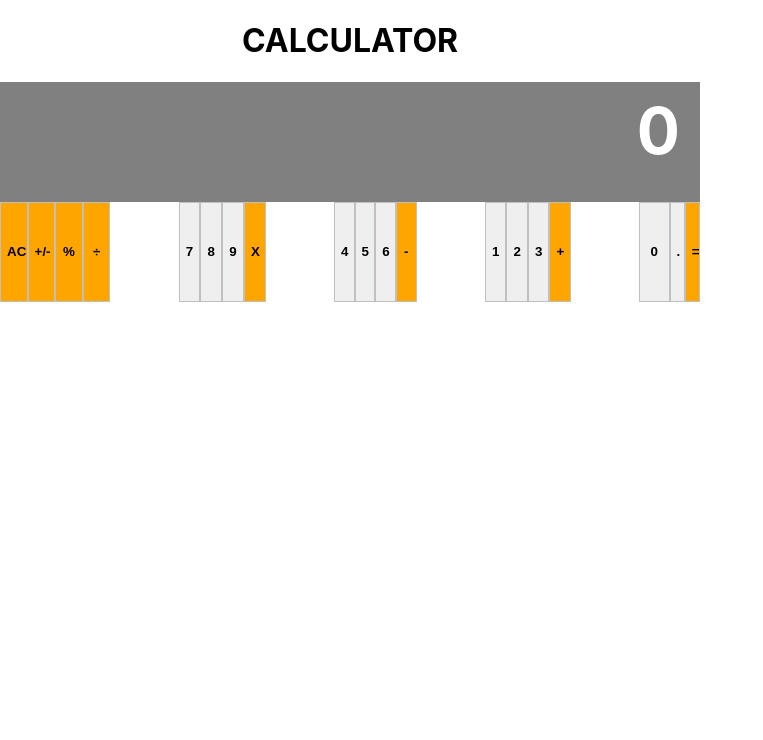
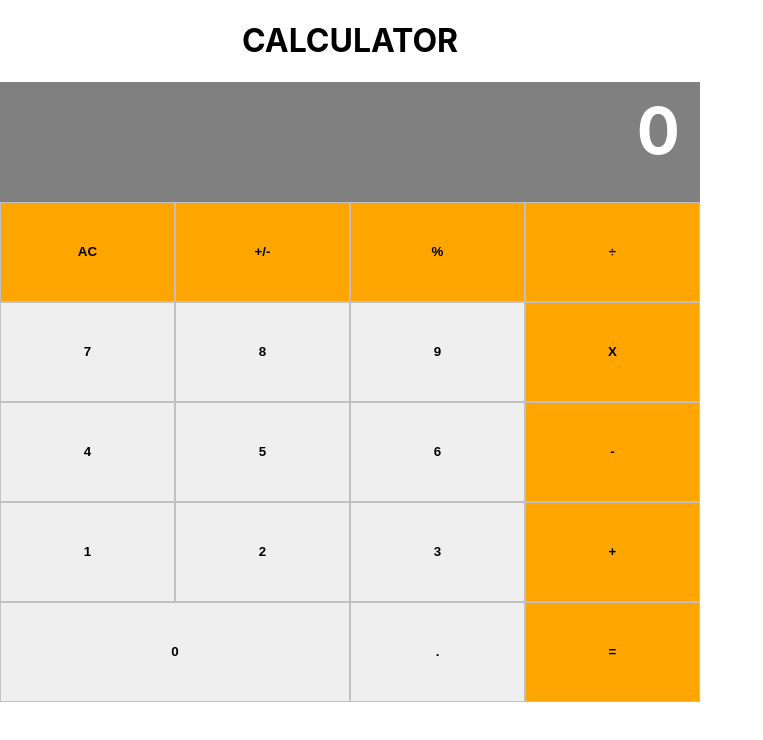
Before and after one commit to Elijahscriptdev/calculator, a React (Create React App) app: page / in a window 1280 px wide. Shown: the top 740 px of the page, without its empty margins (0-763 px from the left). Built offline with nearby package versions, Linux system fonts and the light colour scheme.

Commit message:
add styling to calculator

```diff
--- a/src/styles/ButtonPanel.css
+++ b/src/styles/ButtonPanel.css
@@ -1,12 +1,12 @@
-/* .button-panel {
+.button-panel {
   display: flex;
   flex-direction: column;
-} */
+}
 
-.button-panel {
+/* .button-panel {
   display: flex;
   justify-items: center;
   justify-content: space-between;
   height: 100px;
   border: none;
-}
+} */
```
